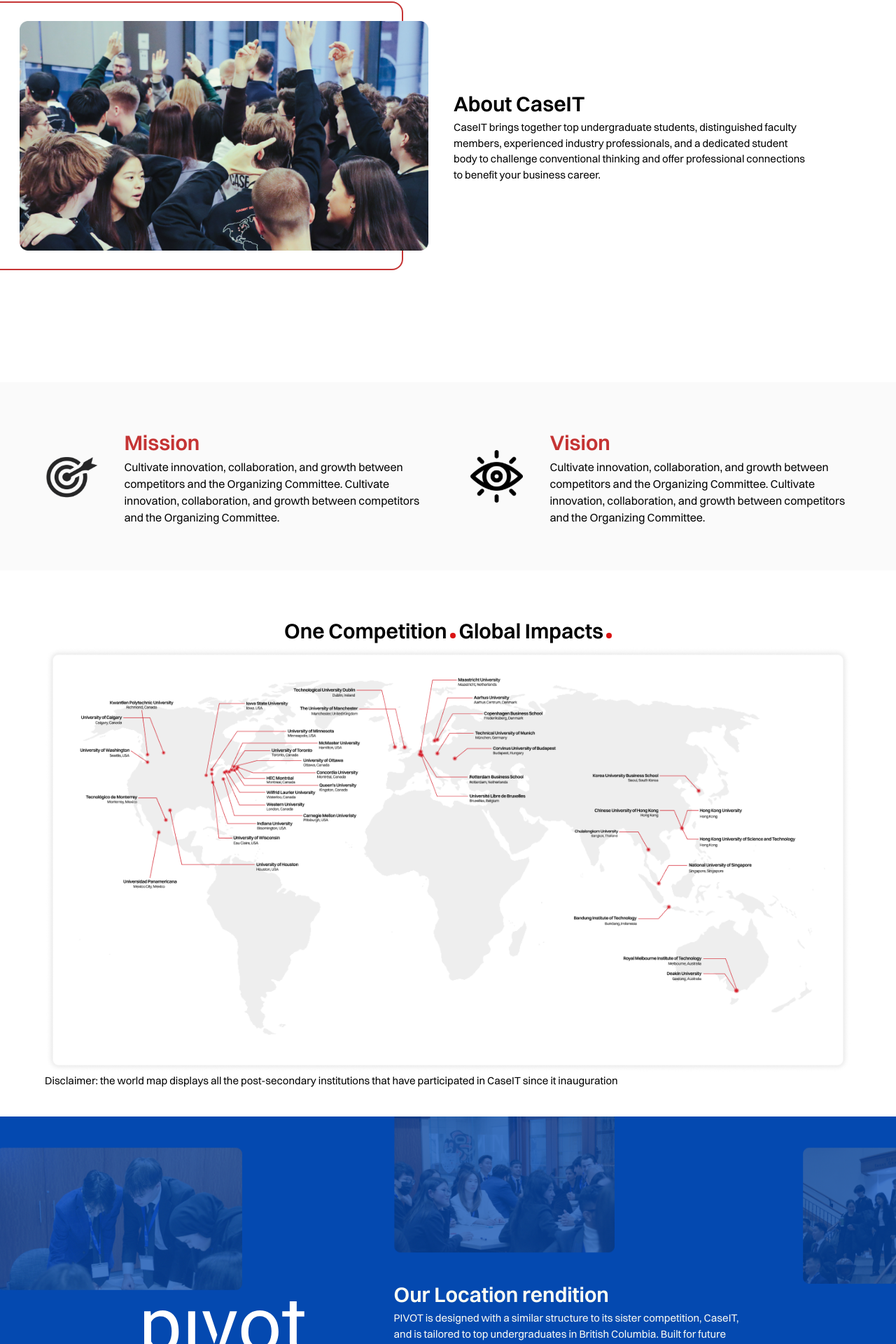
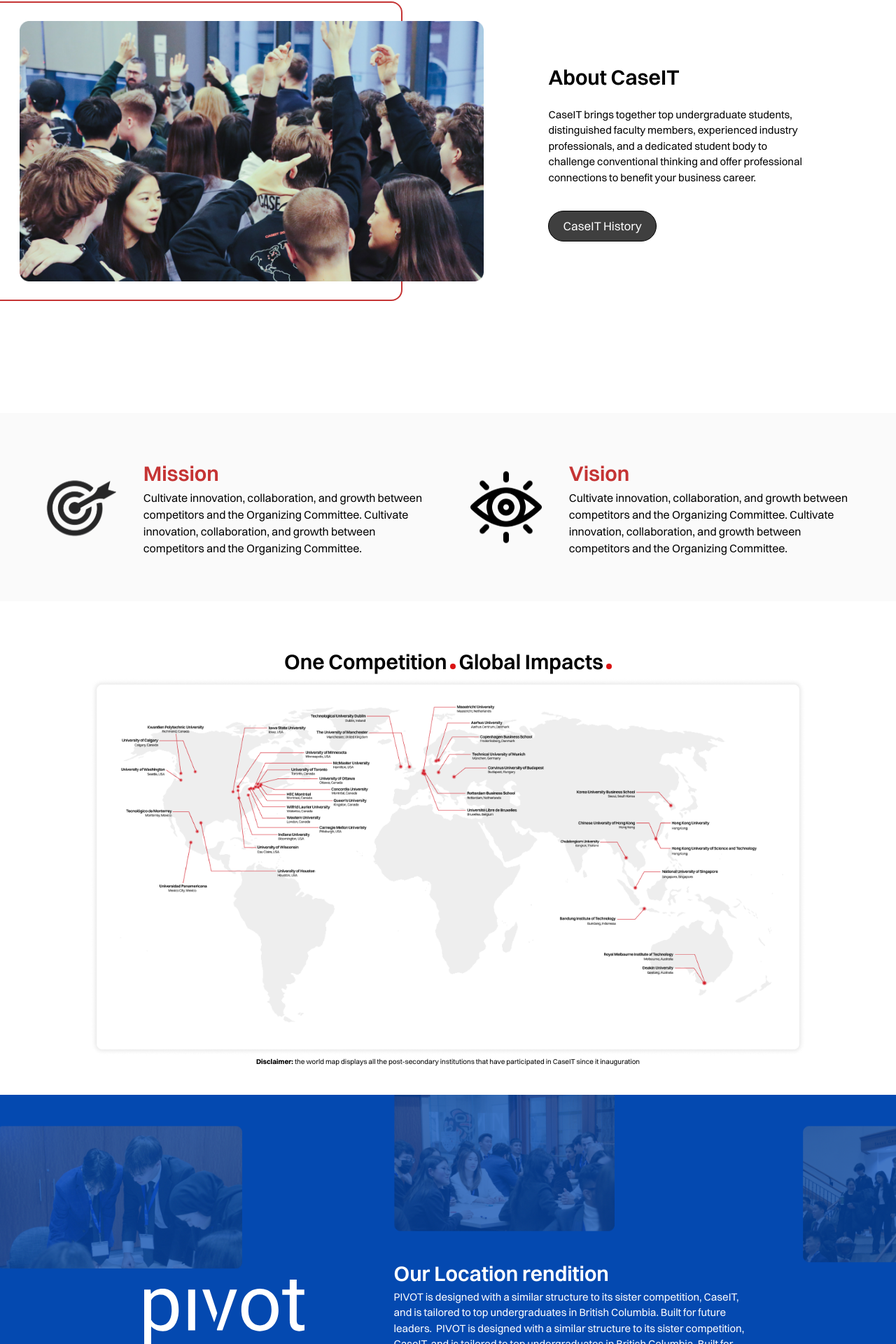
Before and after one commit to smchng/CaseIT2025, a Next.js app: page /about in a window 1280 px wide. Shown: the part 158-2078 px from the top of the page at 70% size. Built offline with nearby package versions, Linux system fonts and the light colour scheme.

Commit message:
created button and fixed image overlay

```diff
--- a/app/about/page.tsx
+++ b/app/about/page.tsx
@@ -2,7 +2,7 @@
 import Image from "next/image";
 import { ImgLeft, IconImg } from "@/components/text&img/img";
 import * as text from "@/components/text&img/text";
-import { ImgButton } from "@/components/buttons";
+import { ImgButton, GreyButton } from "@/components/buttons";
 import * as about from "@/content/about_content";
 
 export const metadata: Metadata = {
@@ -14,20 +14,23 @@
   return (
     <div>
       <section className="py-[20vh]">
-        <div className="grid grid-cols-2 gap-4">
-          <ImgLeft img="/imgs/about.png" width={727} height={408} />
-          <div className=" pr-[10vw] flex flex-col justify-center">
+        <div className="flex space-x-[2vw] xl:space-x-[5vw]">
+          <ImgLeft img="/imgs/about.png" stylingClasses="w-[90vw] h-auto" />
+          <div className="pr-[10vw] flex flex-col items-start justify-center space-y-[20px] ">
             <text.Header3 text={about.aboutText.header3} />
-            <text.Paragraph text={about.aboutText.paragraph[0]} />
+            <div className="max-w-[50vw] pb-[2vh]">
+              <text.Paragraph text={about.aboutText.paragraph[0]} />
+            </div>
+            <GreyButton link="/history" text="CaseIT History" />
           </div>
         </div>
       </section>
       <section className="flex space-x-[5vw] bg-greyDark p-[5vw]">
         {about.icons.map((item, index) => (
           <IconImg
+            key={index}
             img={item.img}
-            width={75}
-            height={75}
+            stylingClasses="w-[8vw] h-auto"
             title={item.title}
             text={item.text}
           />
@@ -42,22 +45,29 @@
             />
           ))}
         </div>
-        <div className="px-[5vw]">
+        <div className="flex flex-col justify-center w-full ">
           <Image
             src="/imgs/map.png"
             alt="map of schools"
-            width="1218"
-            height="637"
+            width={1218}
+            height={637}
+            className="max-w-[80vw] h-auto mx-auto"
           />
-          <text.Paragraph text={about.aboutText.disclaimer} />
-        </div>
+          <div className="text-center text-3xs">
+            <p>
+              <span className="font-bold">Disclaimer:</span>
+              {about.aboutText.disclaimer}{" "}
+            </p>
+          </div>
+        </div>{" "}
       </section>
       <section className="py-[5vh] relative">
         <Image
           src="/imgs/pivot.png"
           alt="map of schools"
-          width="1436"
-          height="698"
+          width={1436}
+          height={698}
+          className="w-screen h-auto"
         />
         <div className="absolute h-full inset-0 flex justify-center items-center space-x-[10vw] p-[10vw]">
           <Image
--- a/app/contact/page.tsx
+++ b/app/contact/page.tsx
@@ -26,10 +26,10 @@
         </div>
       </section>
       <section className="flex flex-col items-center justify-center h-[50vh]">
-        <div className=" text-center md:max-w-[55vw] border rounded-xl pt-[2vw] border-redLight">
+        <div className=" text-center md:max-w-[55vw] border rounded-xl pt-[2vw] border-redDark">
           <text.Header3Red text={contactText.header3Red} />
           <p className="py-[2vh] px-[5vw]">{contactText.paragraph}</p>
-          <hr className="border-redLight" />
+          <hr className="border-redDark" />
           <div className="py-[1vw] font-medium text-2xs md:text-[18px]">
             <Link href="mailto:caseit@sfu.ca">{contactText.email}</Link>
           </div>
--- a/components/buttons.tsx
+++ b/components/buttons.tsx
@@ -2,8 +2,8 @@
 import Link from "next/link";
 
 type buttonItems = {
-  img: string;
-  alt: string;
+  img?: string;
+  alt?: string;
   link: string;
   text: string;
 };
@@ -12,8 +12,8 @@
   return (
     <Link href={link} className=" relative">
       <Image
-        src={img}
-        alt={alt}
+        src={img || "/svgs/CaseIT_Black.svg"}
+        alt={alt || "image description"}
         width={549} // Set to 0 to allow the style attribute to take control
         height={325} // Set to 0 to allow the style attribute to take control
         style={{
@@ -28,3 +28,13 @@
     </Link>
   );
 };
+
+export const GreyButton = ({ text, link }: buttonItems) => {
+  return (
+    <div className="inline-flex items-center bg-buttonGreyLight hover:bg-black text-2xs cursor-pointer border rounded-full border-[1.5px] px-5 py-2 transition-colors">
+      <Link href={link}>
+        <p className="text-white m-0 text-[17px]">{text}</p>
+      </Link>
+    </div>
+  );
+};
--- a/components/footer.tsx
+++ b/components/footer.tsx
@@ -1,3 +1,3 @@
 export const Footer = () => {
-  return <div className="bg-red"></div>;
+  return <div className="bg-footerRed"></div>;
 };
--- a/components/text&img/img.tsx
+++ b/components/text&img/img.tsx
@@ -3,33 +3,36 @@
 
 type imgItems = {
   img: string;
-  width: number;
-  height: number;
+  stylingClasses: string;
   title?: string;
   text?: string;
 };
 
-export const ImgLeft = ({ img, width, height }: imgItems) => {
+export const ImgLeft = ({ img, stylingClasses }: imgItems) => {
   return (
-    <div className="relative p-7 w-[50vw]">
-      <div className="absolute inset-0 border-2 border-redLight rounded-2xl transform -translate-x-16 -z-10"></div>
-      <Image src={img} alt="img" width={width} height={height} />
-    </div>
-  );
-};
-export const ImgRight = ({ img, width, height }: imgItems) => {
-  return (
-    <div className="relative p-7 w-[50vw]">
-      <div className="absolute inset-0 border-2 border-redLight rounded-2xl transform -translate-x-16 -z-10"></div>
-      <Image src={img} alt="img" width={width} height={height} />
+    <div className="relative p-7 ">
+      <div className="absolute inset-0 border-2 border-redDark rounded-2xl transform -translate-x-36 -z-10"></div>
+      <Image
+        src={img}
+        alt="img"
+        width={1002} // Original aspect ratio width
+        height={503} // Original aspect ratio height
+        className={stylingClasses}
+      />
     </div>
   );
 };
 
-export const IconImg = ({ img, width, height, title, text }: imgItems) => {
+export const IconImg = ({ img, stylingClasses, title, text }: imgItems) => {
   return (
     <div className="flex space-x-[3vw]">
-      <Image src={img} alt="img" width={width} height={height} />
+      <Image
+        src={img}
+        alt="img"
+        width={75}
+        height={75}
+        className={stylingClasses}
+      />
       <div>
         <Header3Red text={title} />
 
--- a/components/text&img/text.tsx
+++ b/components/text&img/text.tsx
@@ -19,9 +19,7 @@
 };
 export const Header3Red = ({ text }: textItems) => {
   return (
-    <div className="font-semibold text-2xs md:text-sm text-redLight">
-      {text}
-    </div>
+    <div className="font-semibold text-2xs md:text-sm text-redDark">{text}</div>
   );
 };
 export const Paragraph = ({ text }: textItems) => {
--- a/content/about_content.tsx
+++ b/content/about_content.tsx
@@ -38,5 +38,5 @@
     "PIVOT is designed with a similar structure to its sister competition, CaseIT, and is tailored to top undergraduates in British Columbia. Built for future leaders.  PIVOT is designed with a similar structure to its sister competition, CaseIT, and is tailored to top undergraduates in British Columbia. Built for future leaders. ",
   ],
   disclaimer:
-    " Disclaimer: the world map displays all the post-secondary institutions that have participated in CaseIT since it inauguration",
+    " the world map displays all the post-secondary institutions that have participated in CaseIT since it inauguration",
 };
--- a/styles/globals.css
+++ b/styles/globals.css
@@ -14,7 +14,7 @@
     --background-start-rgb: 0, 0, 0;
     --background-end-rgb: 0, 0, 0;
   }
-} */
+}
 
 body {
   color: rgb(var(--foreground-rgb));
@@ -24,7 +24,7 @@
       rgb(var(--background-end-rgb))
     )
     rgb(var(--background-start-rgb));
-}
+}*/
 
 @layer utilities {
   .text-balance {
--- a/tailwind.config.ts
+++ b/tailwind.config.ts
@@ -14,12 +14,16 @@
       },
     },
     colors: {
-      white: "#FDFDF3",
-      black: "#101010",
-      redDark: "#8B222A",
-      redLight: "#C53434",
+      white: "#FFFFFF",
+      black: "#000000",
+      sectionBlack: "#2B2B2B",
+      red: "#DA1313",
+      redDark: "#C53434",
+      footerRed: "#8B222A",
       greyLight: "#7F7F7F",
       greyDark: "#FAFAFA",
+      buttonGreyLight: "#3F3F3F",
+      buttonRedDark: "#9C2828",
       // DONT CHANGE THE NAME (SOCIALS)
       Discord: "#7289DA",
       Instagram: "#DD2A7B",
@@ -38,9 +42,6 @@
       "4xl": "104px",
       "5xl": "136px",
     },
-    backgroundImage: {
-      downtown: "url('/imgs/Downtown-Vancouver.png')",
-    },
   },
   plugins: [],
 };
```
